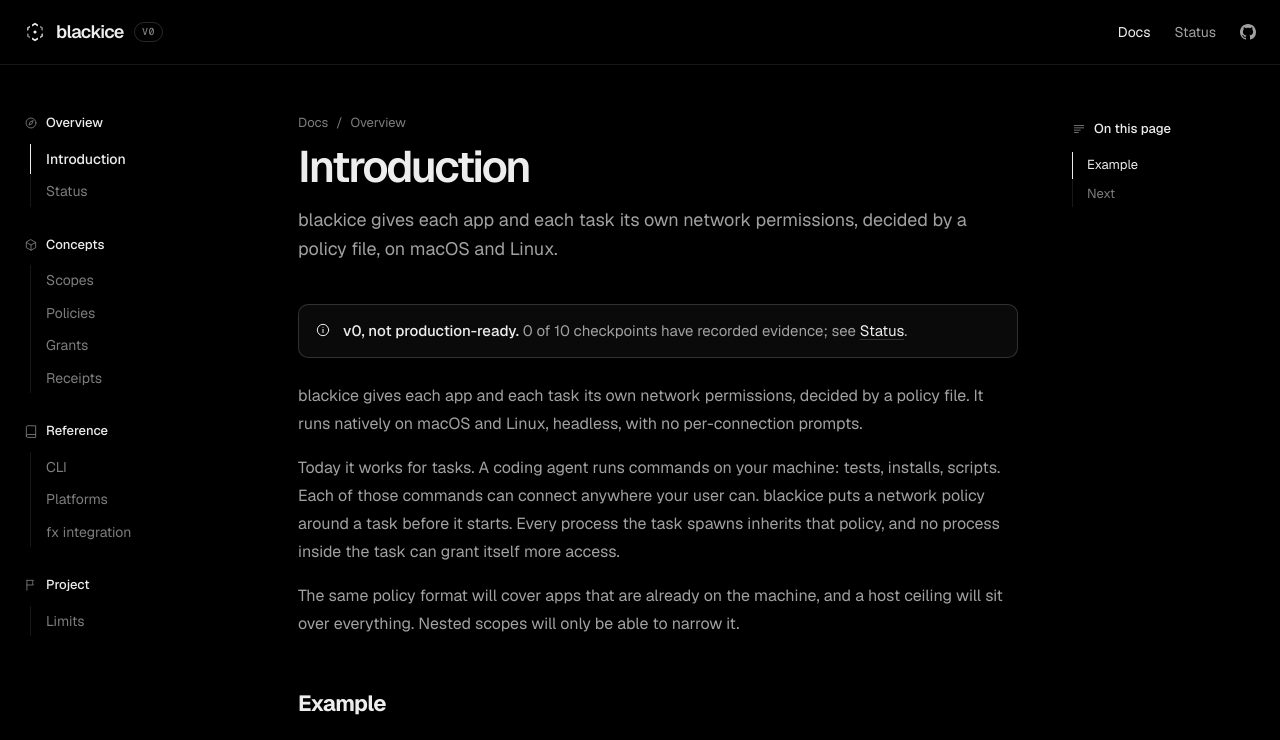
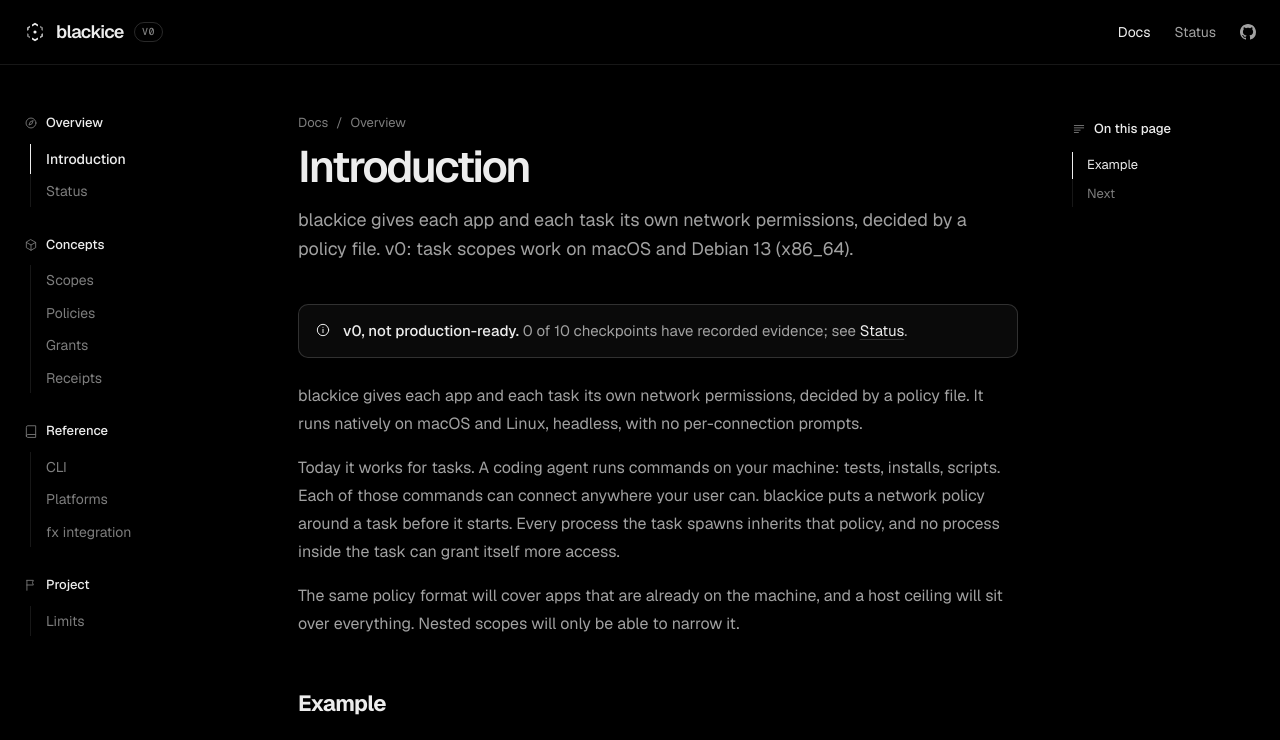
Before and after one commit to ValentinTorassa/blackice, a Next.js app in the folder site/: page /docs in a window 1280 px wide. Shown: the top 740 px of the page. Built offline with nearby package versions, Linux system fonts and the light colour scheme.

Commit message:
Docs: security's pre-review nits (ring buffer reader done, v0 in the docs description, a killed helper leaves a cgroup to recover)
(cherry picked from commit fcef8dd8a9f8fda142212857eb852ef7c48829d0)

```diff
--- a/site/content/docs.jsx
+++ b/site/content/docs.jsx
@@ -154,7 +154,7 @@ export const DOCS = [
     slug: '',
     group: 'Overview',
     title: 'Introduction',
-    description: `${SITE.name} gives each app and each task its own network permissions, decided by a policy file, on macOS and Linux.`,
+    description: `${SITE.name} gives each app and each task its own network permissions, decided by a policy file. v0: task scopes work on macOS and Debian 13 (x86_64).`,
     body: ({ recorded }) => (
       <>
         <Note>
```
Also changed, not shown: 2 other files (tests, documents, lock files or other folders).
